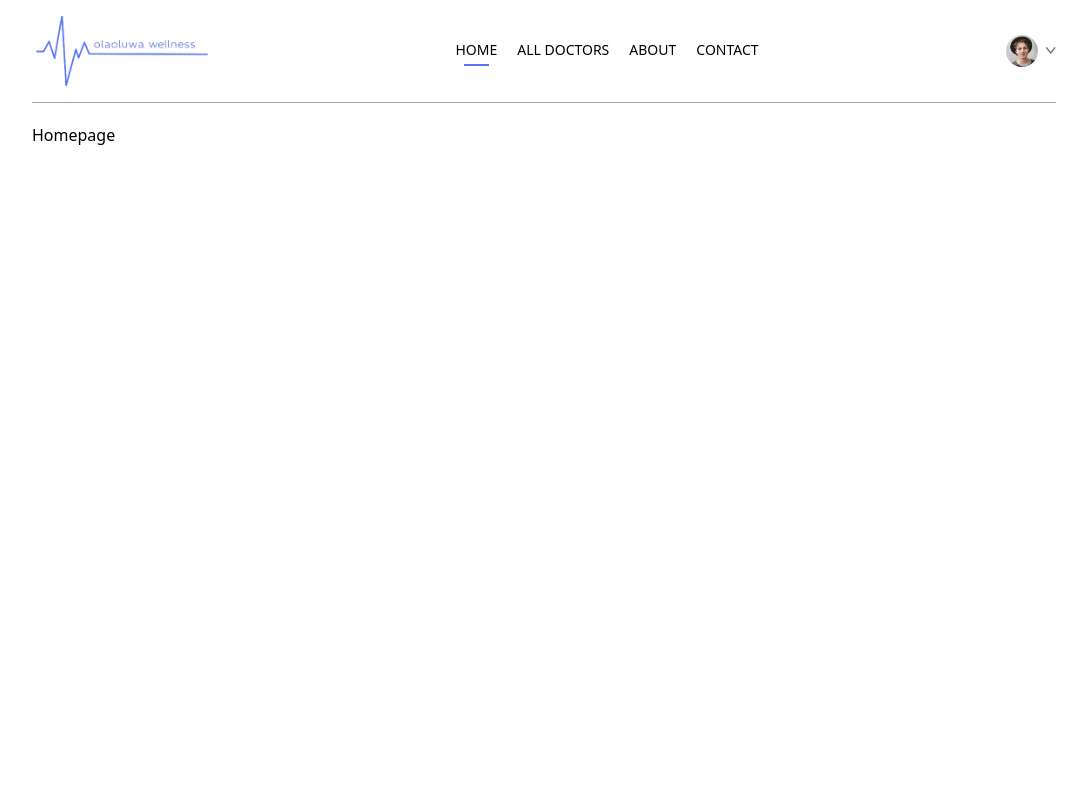
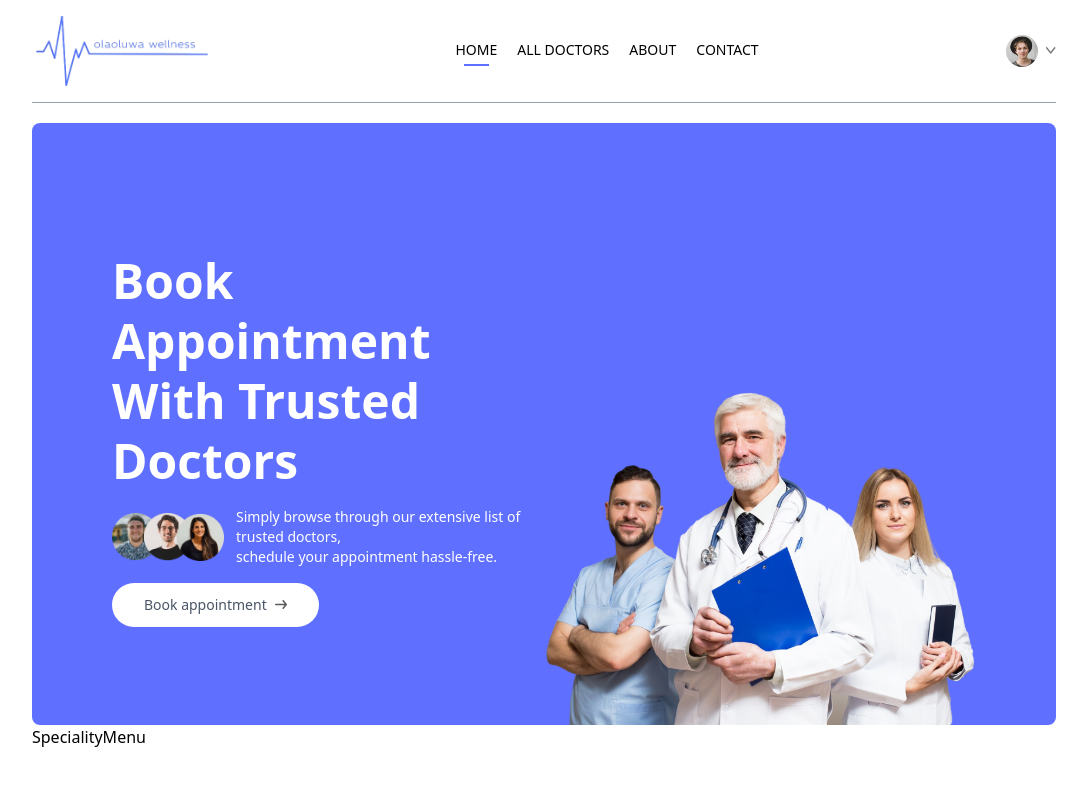
Before and after one commit to Olaoluwa19/olaoluwa-health, a React (Vite) app in the folder frontend/: page / in a window 1280 px wide. Shown: the top 786 px of the page, without its empty margins (96-1183 px from the left). Built offline with nearby package versions, Linux system fonts and the light colour scheme.

Commit message:
feat: added the speciaty menu component and updated the import statemrnt to use a/

```diff
--- a/frontend/src/pages/Home.jsx
+++ b/frontend/src/pages/Home.jsx
@@ -1,7 +1,14 @@
+import Header from "@/components/Header";
+import SpecialityMenu from "@/components/SpecialityMenu";
 import React from "react";
 
 const Home = () => {
-  return <div>Homepage</div>;
+  return (
+    <div>
+      <Header />
+      <SpecialityMenu />
+    </div>
+  );
 };
 
 export default Home;
```
